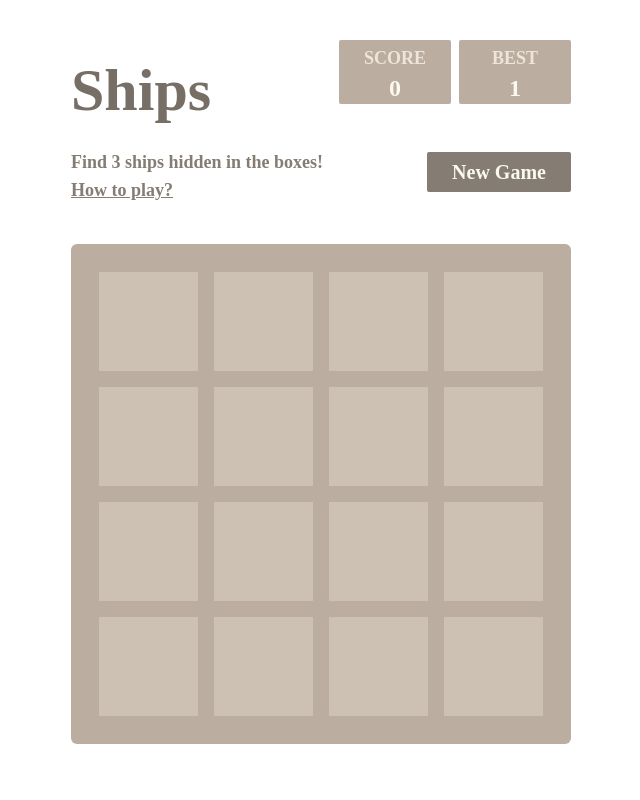
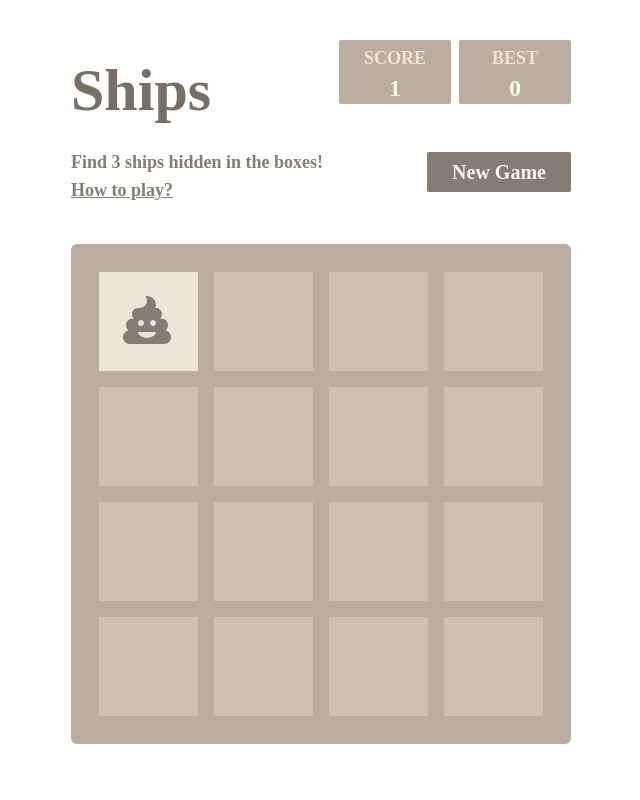
Before and after one commit to DaliborD45/Game, a React (Create React App) app: page / in a window 1280 px wide. Both pictures are taken after a click on the element 461 px from the left and 321 px from the top of the page. Shown: the top 800 px of the page, without its empty margins (313-953 px from the left). Built offline with nearby package versions, Linux system fonts and the light colour scheme.

Commit message:
✨ added game logic and score counter

```diff
--- a/package.json
+++ b/package.json
@@ -5,6 +5,7 @@
   "dependencies": {
     "@fortawesome/fontawesome-svg-core": "^1.2.36",
     "@fortawesome/free-brands-svg-icons": "^5.15.4",
+    "@fortawesome/free-solid-svg-icons": "^5.15.4",
     "@fortawesome/react-fontawesome": "^0.1.16",
     "@reduxjs/toolkit": "^1.7.1",
     "@testing-library/jest-dom": "^4.2.4",
--- a/src/components/Board/Board.tsx
+++ b/src/components/Board/Board.tsx
@@ -1,16 +1,58 @@
-import React, { FC } from "react";
-import { BoardProps } from "../../interfaces";
+import React, { FC, useState, useEffect } from "react";
+import { BoardProps } from "../../interfaces/interfaces";
+import Tile from "../Tile/Tile";
+import { tilesArr } from "../../helpers/tilesList";
+const Board: FC<BoardProps> = ({
+  setBestScore,
+  setScore,
+  score,
+  bestScore,
+  randomIdsArr,
+  setGameOver,
+  isGameOver,
+}) => {
+  const [findedTiles, setFindedTiles] = useState(0);
+  useEffect(() => {
+    if (findedTiles === 3) {
+      setGameOver(true);
+      setTimeout(() => {
+        setGameOver(false);
+      }, 3000);
 
-const Board: FC<BoardProps> = ({ setBestScore, setScore }) => {
+      setTimeout(() => {
+        randomIdsArr.splice(0, randomIdsArr.length);
+
+        while (randomIdsArr.length !== 3) {
+          const randomId: number = Math.floor(Math.random() * 16);
+          if (!randomIdsArr.includes(randomId) && randomId !== 0) {
+            randomIdsArr.push(randomId);
+          }
+        }
+        console.log(randomIdsArr);
+        if (score < bestScore || bestScore === 0) {
+          setBestScore(score);
+        }
+      }, 3000);
+
+      console.log("najsoo");
+    }
+  });
   return (
     <div className="w-[500px] h-[500px] bg-custom-500 rounded-md mt-10">
       <section className="ml-5 pt-5">
-        {[...Array(16)].map((x, i) => (
-          <div
-            onClick={() => setBestScore((prevState) => prevState + 1)}
-            className="w-[115px] h-[115px] border-8 p-4 bg-custom-400 border-custom-500  float-left hover:bg-custom-300"
-          ></div>
-        ))}
+        {tilesArr.map(({ id }) => {
+          return (
+            <Tile
+              key={id}
+              id={id}
+              score={score}
+              setScore={setScore}
+              randomIdsArr={randomIdsArr}
+              setFindedTiles={setFindedTiles}
+              isGameOver={isGameOver}
+            />
+          );
+        })}
       </section>
     </div>
   );
--- a/src/components/Bottom/Bottom.tsx
+++ b/src/components/Bottom/Bottom.tsx
@@ -1,10 +1,14 @@
-import React from "react";
-
-const Bottom = () => {
+import React, { FC } from "react";
+import { BottomProps } from "../../interfaces/interfaces";
+const Bottom: FC<BottomProps> = ({ hint }) => {
   return (
     <section className="mt-16 text-center">
-      <p className="text-custom-600 font-bold text-xl">
-        Try to open 3 boxes in a row including ships as soon as possible!
+      <p
+        className={`text-custom-600 font-bold text-xl ${
+          hint && "bg-yellow-200 py-1"
+        }`}
+      >
+        Try to open 3 boxes in a row and find images as soon as possible!
       </p>
     </section>
   );
--- /dev/null
+++ b/src/components/GameOver/GameOver.tsx
@@ -0,0 +1,11 @@
+import React, { FC } from "react";
+import { GameOverProps } from "../../interfaces/interfaces";
+const GameOver: FC<GameOverProps> = ({ score }) => {
+  return (
+    <div className="absolute w-[500px] top-80 h-10 bg-custom-600 text-custom-200 font bold text-xl text-center">
+      <p className="pt-1">{`Game Over! It took you ${score} picks to finish!`}</p>
+    </div>
+  );
+};
+
+export default GameOver;
--- a/src/components/Home.tsx
+++ b/src/components/Home.tsx
@@ -1,19 +1,36 @@
-import React, { useState } from "react";
+import React, { useEffect, useState } from "react";
 import Board from "./Board/Board";
 import Bottom from "./Bottom/Bottom";
 import Footer from "./Footer/Footer";
+import GameOver from "./GameOver/GameOver";
 import Intro from "./Intro/Intro";
-
+import { randomIdsArr } from "../helpers/tilesList";
 const Home = () => {
   const [score, setScore] = useState(0);
-  const [bestScore, setBestScore] = useState(score);
+  const [bestScore, setBestScore] = useState(0);
+  const [isGameOver, setGameOver] = useState(false);
+  const [hint, setHint] = useState(false);
 
   return (
-    <div className="w-screen h-screen bg-light-brown font-['Clear_Sans']">
+    <div className="w-screen h-screen bg-light-brown font-['Clear_Sans'] overflow-x-hidden">
       <div className="max-w-lg mx-auto  mt-10">
-        <Intro score={score} bestScore={bestScore} />
-        <Board setScore={setScore} setBestScore={setBestScore} />
-        <Bottom />
+        <Intro
+          score={score}
+          bestScore={bestScore}
+          setGameOver={setGameOver}
+          setHint={setHint}
+        />
+        {isGameOver && <GameOver score={score} />}
+        <Board
+          setScore={setScore}
+          setBestScore={setBestScore}
+          score={score}
+          bestScore={bestScore}
+          randomIdsArr={randomIdsArr}
+          setGameOver={setGameOver}
+          isGameOver={isGameOver}
+        />
+        <Bottom hint={hint} />
       </div>
       <Footer />
     </div>
--- a/src/components/Intro/Intro.tsx
+++ b/src/components/Intro/Intro.tsx
@@ -1,7 +1,12 @@
 import React, { FC } from "react";
-import { IntroProps } from "../../interfaces/index";
+import { IntroProps } from "../../interfaces/interfaces";
 
-const Intro: FC<IntroProps> = ({ score, bestScore }) => {
+const Intro: FC<IntroProps> = ({ score, bestScore, setGameOver, setHint }) => {
+  const handleHint = () => {
+    setGameOver(true);
+    setTimeout(() => setGameOver(false), 3000);
+  };
+
   return (
     <>
       <section className="flex">
@@ -20,10 +25,20 @@ const Intro: FC<IntroProps> = ({ score, bestScore }) => {
       <section className="flex mt-5 ">
         <div className="font-semibold text-lg mt-2 text-custom-600">
           <p>Find 3 ships hidden in the boxes!</p>
-          <p className="underline hover:text-custom-400">How to play?</p>
+          <p
+            onClick={() => setHint(true)}
+            className="underline hover:text-custom-400"
+          >
+            How to play?
+          </p>
         </div>
         <div className="rounded-sm bg-custom-600 h-10 mt-3 mr-3 w-36 font-bold text-center ml-auto hover:opacity-95">
-          <p className="text-custom-100 text-xl py-1.5 ">New Game</p>
+          <p
+            className="text-custom-100 text-xl py-1.5 "
+            onClick={() => handleHint}
+          >
+            New Game
+          </p>
         </div>
       </section>
     </>
--- /dev/null
+++ b/src/components/Tile/Tile.tsx
@@ -0,0 +1,57 @@
+import React, { FC, useState, useEffect } from "react";
+import { TileProps } from "../../interfaces/interfaces";
+import { FontAwesomeIcon } from "@fortawesome/react-fontawesome";
+
+import { faPoo } from "@fortawesome/free-solid-svg-icons";
+const Tile: FC<TileProps> = ({
+  id,
+  score,
+  setScore,
+  randomIdsArr,
+  isGameOver,
+  setFindedTiles,
+}) => {
+  const [isOpen, setOpen] = useState(false);
+  const [isPermaOpen, setPermaOpen] = useState(false);
+
+  const handleOpenTile = (tileId: number) => {
+    console.log(tileId);
+    if (!isOpen) {
+      setOpen(true);
+      randomIdsArr.includes(id) && setPermaOpen(true);
+      randomIdsArr.includes(id) && setFindedTiles((prevState) => prevState + 1);
+      setScore((prevState) => prevState + 1);
+    }
+  };
+  useEffect(() => {
+    score % 3 === 0 && score > 0 && setTimeout(() => setOpen(false), 1000);
+  }, [score]);
+  useEffect(() => {
+    if (isGameOver) {
+      setTimeout(() => setPermaOpen(false), 2800);
+      setTimeout(() => setOpen(false), 2800);
+      setTimeout(() => setScore(0), 2800);
+      setTimeout(() => setFindedTiles(0), 2000);
+    }
+  }, [isGameOver]);
+
+  return (
+    <div
+      key={id}
+      onClick={() => handleOpenTile(id)}
+      className={`w-[115px] h-[115px] border-8 p-4 ${
+        isOpen || isPermaOpen ? "bg-custom-200" : "bg-custom-400"
+      } border-custom-500  float-left hover:bg-custom-300`}
+    >
+      {randomIdsArr.includes(id) && (isOpen || isPermaOpen) && (
+        <FontAwesomeIcon
+          icon={faPoo}
+          className="text-custom-600 ml-2 mt-2"
+          size="3x"
+        />
+      )}
+    </div>
+  );
+};
+
+export default Tile;
--- /dev/null
+++ b/src/helpers/tilesList.tsx
@@ -0,0 +1,19 @@
+export const tilesArr = [
+  { id: 1 },
+  { id: 2 },
+  { id: 3 },
+  { id: 4 },
+  { id: 5 },
+  { id: 6 },
+  { id: 7 },
+  { id: 8 },
+  { id: 9 },
+  { id: 10 },
+  { id: 11 },
+  { id: 12 },
+  { id: 13 },
+  { id: 14 },
+  { id: 15 },
+  { id: 16 },
+];
+export const randomIdsArr: number[] = [1, 5, 8];
--- /dev/null
+++ b/src/interfaces/interfaces.tsx
@@ -0,0 +1,33 @@
+import { Dispatch, SetStateAction } from "react";
+
+export interface IntroProps {
+  score: number;
+  setGameOver: Dispatch<SetStateAction<boolean>>;
+  bestScore: number;
+  setHint: Dispatch<SetStateAction<boolean>>;
+}
+
+export interface TileProps {
+  id: number;
+  score: number;
+  setScore: Dispatch<SetStateAction<number>>;
+  randomIdsArr: number[];
+  isGameOver: boolean;
+  setFindedTiles: Dispatch<SetStateAction<number>>;
+}
+
+export interface BoardProps {
+  setScore: Dispatch<SetStateAction<number>>;
+  setBestScore: Dispatch<SetStateAction<number>>;
+  score: number;
+  isGameOver: boolean;
+  randomIdsArr: number[];
+  bestScore: number;
+  setGameOver: Dispatch<SetStateAction<boolean>>;
+}
+export interface GameOverProps {
+  score: number;
+}
+export interface BottomProps {
+  hint: boolean;
+}
--- a/tailwind.config.js
+++ b/tailwind.config.js
@@ -1,6 +1,7 @@
 module.exports = {
   content: ["./src/**/*.{js,jsx,ts,tsx}"],
   theme: {
+    extend: {
       colors: {
         "custom-100": "#FAF8EF",
         "custom-200": "#EEE4DA",
@@ -10,7 +11,7 @@ module.exports = {
         "custom-600": "#857D74",
         "custom-700": "#776e65",
       },
-    extend: {},
+    },
   },
   plugins: [],
 };
```
Also changed, not shown: src/interfaces/index.tsx (deleted, +0 -11 lines), 1 other file (tests, documents, lock files or other folders). Lines whose indentation alone changed are shown as unchanged.
